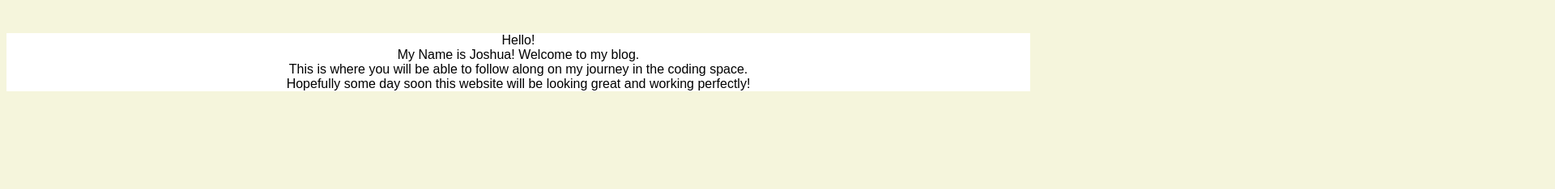
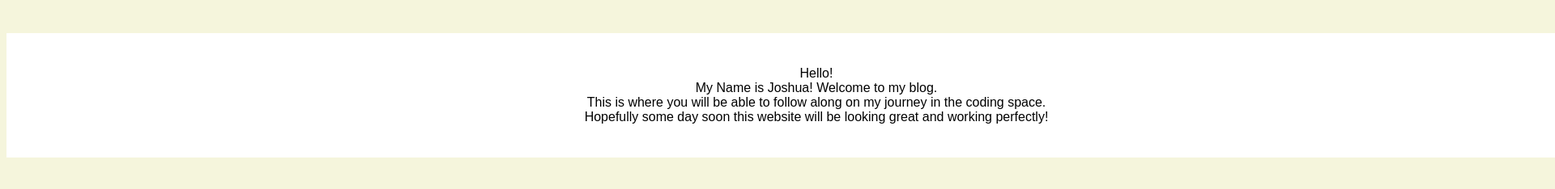
Before and after one commit to joshtaula19/joshtaula19.github.io, a plain HTML site: page index.html in a window 1280 px wide. Shown: the part 124-358 px from the top of the page at 81% size, 1920 px wide, since content can reach past the window. Drawn offline with Linux system fonts and the light colour scheme.

Commit message:
padding update white background

```diff
--- a/index.html
+++ b/index.html
@@ -9,7 +9,9 @@
 <style>
 .white-background {
   background-color: white;
-
+  width: 2000px;
+  padding-top: 25px;
+  padding-bottom: 25px;
 }
 
 </style>
```
